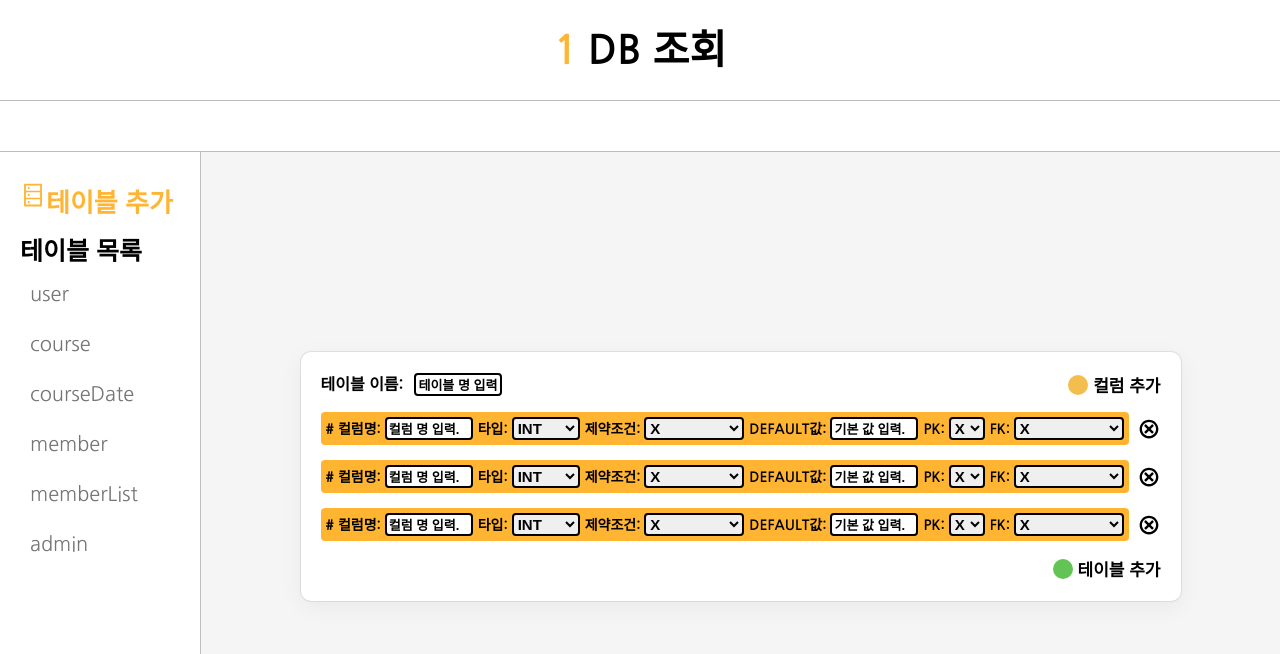
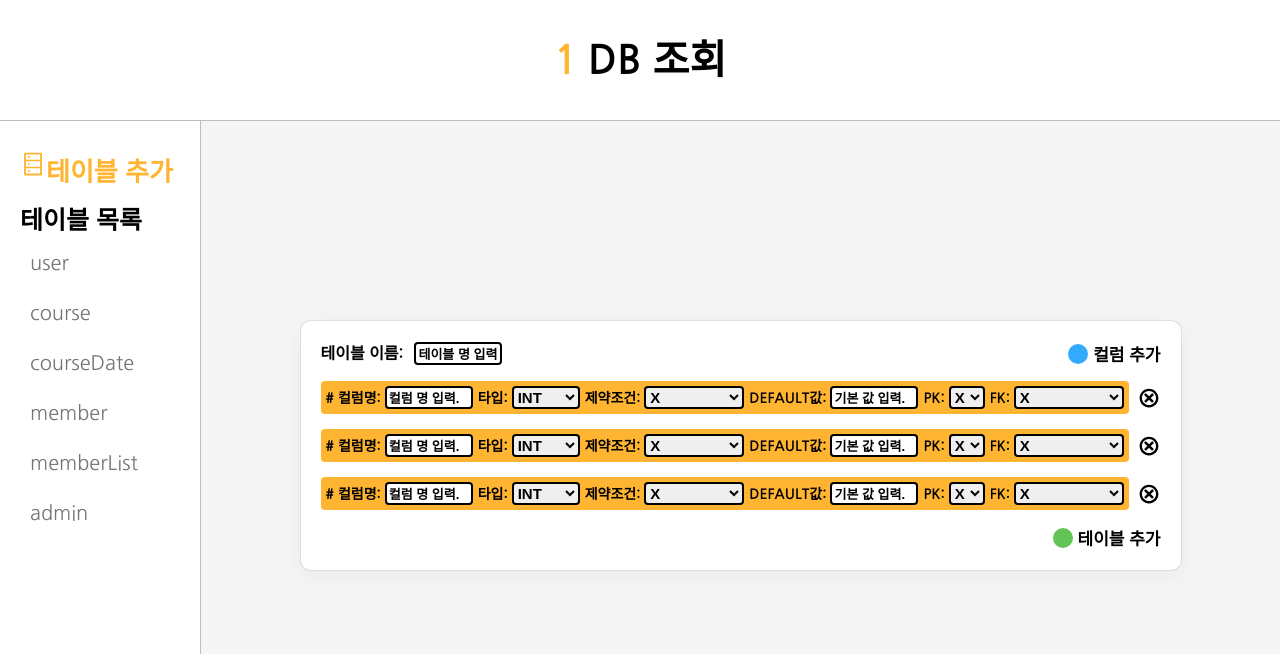
Before and after one commit to CBNU-AACP/Admin, a React (Create React App) app in the folder client/: page /1 in a window 1280 px wide. Shown: the top 654 px of the page. Built offline with nearby package versions, Linux system fonts and the light colour scheme.

Commit message:
[CHORE] #31 - some style change

```diff
--- a/client/src/components/AddTable/style.scss
+++ b/client/src/components/AddTable/style.scss
@@ -22,7 +22,7 @@
     .addCircle {
       width: 20px;
       height: 20px;
-      background-color: $adding;
+      background-color: $macblue;
       border-radius: 50%;
       margin: auto 5px auto 0;
     }
--- a/client/src/components/DbCardList/DbCard/style.scss
+++ b/client/src/components/DbCardList/DbCard/style.scss
@@ -32,7 +32,7 @@
       background-color: $macDelete;
     }
     .add {
-      background-color: $adding;
+      background-color: $macblue;
     }
     .text {
       margin: auto 0;
@@ -65,8 +65,8 @@
     font-family: "Nanum Gothic", sans-serif;
     color: $black;
     &:focus {
-      outline: 3px solid $primary;
-      // border-radius: 7px;
+      outline: 3px solid $black;
+      border-radius: 4px;
     }
     &::placeholder {
       transform: translateY(-5px);
--- a/client/src/components/LoginForm/index.jsx
+++ b/client/src/components/LoginForm/index.jsx
@@ -95,7 +95,11 @@ export default function LoginForm() {
 
         <input className="submit" type="submit" value="로그인" />
       </form>
-      <img className="img" alt="Check Mate" src="" />
+      <img
+        className="img"
+        alt="Check Mate"
+        src="https://user-images.githubusercontent.com/62797441/145247515-e5027855-1073-4960-a832-6fba3db17772.png"
+      />
     </main>
   );
 }
--- a/client/src/components/LoginForm/style.scss
+++ b/client/src/components/LoginForm/style.scss
@@ -93,7 +93,7 @@
     }
   }
   .img {
-    width: 400px;
+    width: 200px;
     margin: 0 auto auto auto;
   }
 }
--- a/client/src/components/Navigation/index.jsx
+++ b/client/src/components/Navigation/index.jsx
@@ -6,7 +6,6 @@ import { useDispatch, useSelector } from "react-redux";
 import { setTable } from "../../store/tableSlice";
 
 export default function Natigation() {
-  const [isOnClick, setOnclick] = useState(false);
   const dispatch = useDispatch();
   const tables = useSelector(state => state.table.tables);
   const currentTable = useSelector(state => state.table.currentTable);
--- a/client/src/pages/InsideDataBase/index.jsx
+++ b/client/src/pages/InsideDataBase/index.jsx
@@ -26,7 +26,7 @@ export default function InsideDataBase(props) {
           <span>DB 조회</span>
         </div>
       </header>
-      <section className="buttonBar"></section>
+      {/* <section className="buttonBar"></section> */}
       <main className="mainContent">
         <Navigation />
         {currentTable === "createTable" ? (
--- a/client/src/pages/InsideDataBase/style.scss
+++ b/client/src/pages/InsideDataBase/style.scss
@@ -6,7 +6,7 @@
   .titleBox {
     display: flex;
     flex-direction: column;
-    height: 100px;
+    height: 120px;
     background-color: $white;
     border-bottom: 1px solid $gray400;
     font-size: 40px;
--- a/client/src/store/tableSlice.js
+++ b/client/src/store/tableSlice.js
@@ -15,6 +15,7 @@ export const tableSlice = createSlice({
   reducers: {
     getTables: (state, action) => {
       state.tables = [...action.payload];
+      state.currentTable = "createTable";
     },
     setTable: (state, action) => {
       state.currentTable = action.payload;
```
